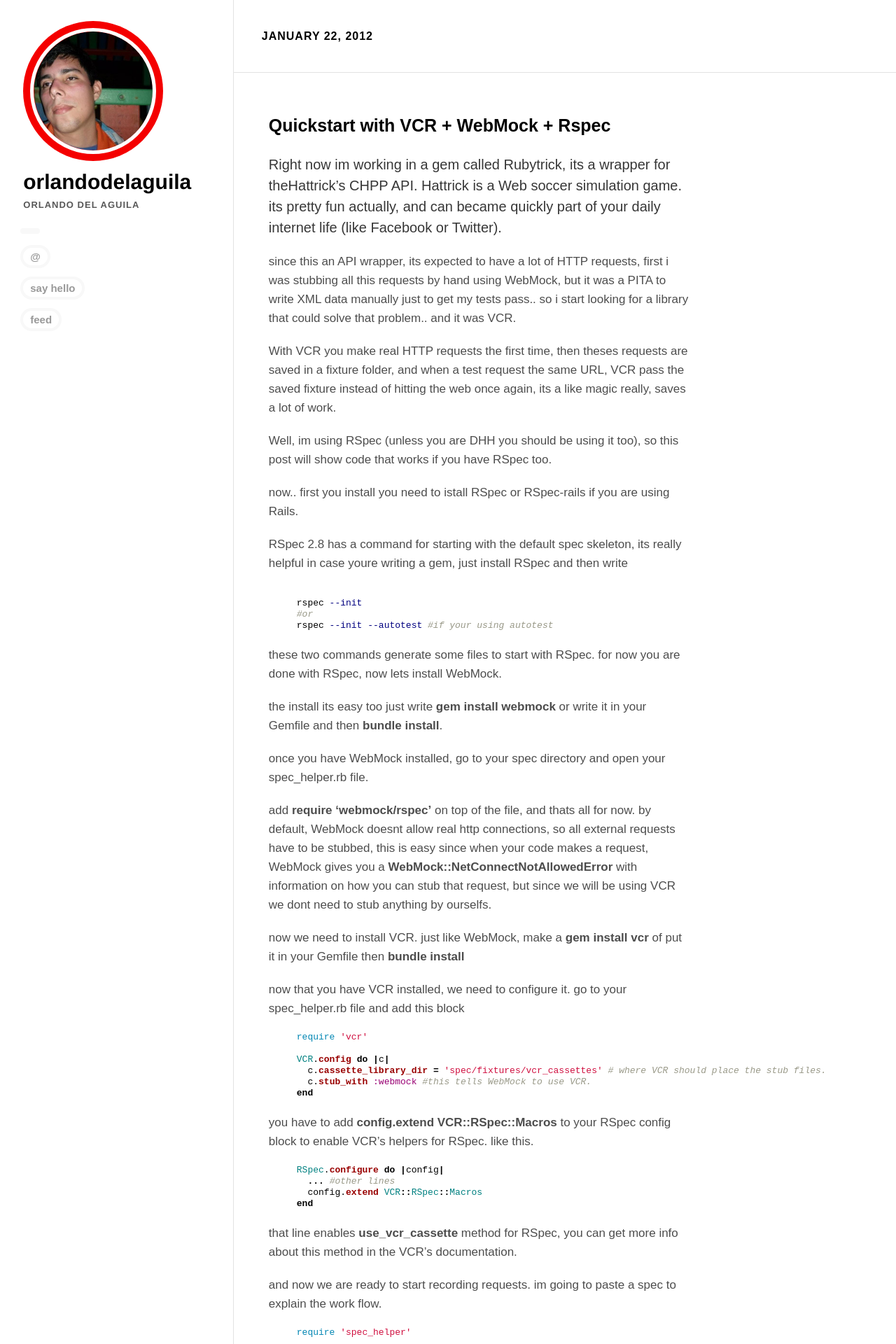
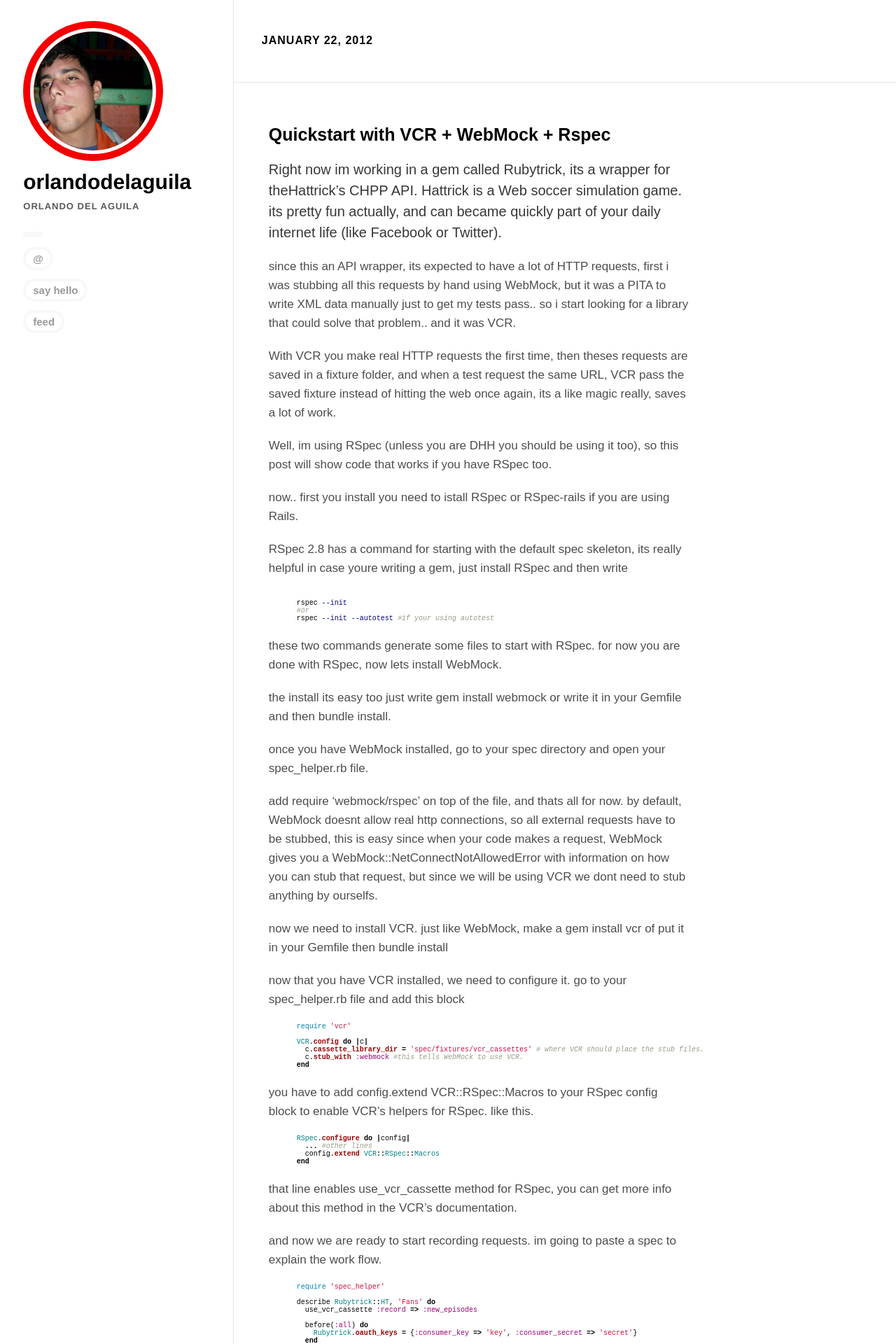
Before and after one commit to orlando/orlando.github.com, a Jekyll site: the page built from _posts/2012-01-22-quickstart-with-vcr-+-webmock.markdown, in a window 1280 px wide. Shown: the top 1920 px of the page at 70% size. Built offline with Jekyll 4.4.1, drawn with Linux system fonts in a browser that asks for light colours; Markdown is read by kramdown in place of the engine named in the settings; some of the changed text lies outside the part shown.

Commit message:
responsive

```diff
--- a/_includes/post.html
+++ b/_includes/post.html
@@ -14,11 +14,10 @@
       {% else %}
         {% capture date_format %}%A, %B %e{% endcapture %}
       {% endif %}
-      <time pubdate datetime="{{ post.date | html_global_date }}">{{ post.date | date: date_format }}</time>
       {% if post.source %}
         <a class="icon" href="{{ post.source }}" title="{{ post.title }}" rel="external">Source</a>
       {% else %}
-      <a class="icon" href="http://www.instapaper.com/hello2?u={{ site.url | url_encode }}{{ post.url | url_encode }}&amp;title={{ post.title | url_encode }}" rel="alternate" title="Save to Instapaper">Read Later</a>
+      <a class="instapaper" href="http://www.instapaper.com/hello2?u={{ site.url | url_encode }}{{ post.url | url_encode }}&amp;title={{ post.title | url_encode }}" rel="alternate" title="Save to Instapaper">Read Later</a>
       {% endif %}
     </p>
   </footer>
--- a/_layouts/base.html
+++ b/_layouts/base.html
@@ -26,18 +26,17 @@
     <meta property="og:site_name">
     <meta property="og:fb:app_id">
     <meta property="og:description" content="Orlando Del Aguila Blog">
-    <link rel="alternate" type="application/rss+xml" href="http://feeds.feedburner.com/orlandodelaguila/blog">
+    <link rel="alternate" type="application/rss+xml" href="http://feeds.feedburner.com/orlandodelaguila/blog"/>
     <!-- libraries -->
-    <link rel="stylesheet" media="all" type="text/css" href="/assets/stylesheets/elastic.css">
-    <link rel="stylesheet" media="print" type="text/css" href="/assets/stylesheets/elastic.print.css">
-    <link rel="stylesheet" media="screen" type="text/css" href="/assets/stylesheets/styles.css">
-    <link rel="stylesheet" media="screen" type="text/css" href="/assets/stylesheets/github.css">
+    <link rel="stylesheet" media="screen" type="text/css" href="/assets/stylesheets/reset.css"/>
+    <link rel="stylesheet" media="screen" type="text/css" href="/assets/stylesheets/styles.css"/>
+    <link rel="stylesheet" media="screen" type="text/css" href="/assets/stylesheets/github.css"/>
     <script data-cfasync="false" type="text/javascript" src="{{page.typekit_url}}"></script>
     <script type="text/javascript">try{Typekit.load();}catch(e){}</script>
   </head>
   <body style="zoom: 1;">
     <div class="unit">
-      <div class="same-height columns">
+      <div class="same-height columns adaptive-250-760">
         <div id="header" class="column fixed left">
           <div class="container">
             <header id="sidebar">
--- /dev/null
+++ b/assets/stylesheets/reset.css
@@ -0,0 +1,125 @@
+/*
+Copyright (c) 2008, Yahoo! Inc. All rights reserved.
+Code licensed under the BSD License:
+http://developer.yahoo.net/yui/license.txt
+version: 3.0.0pr1
+*/
+/*
+	TODO will need to remove settings on HTML since we can't namespace it.
+	TODO with the prefix, should I group by selector or property for weight savings?
+*/
+html{
+	color:#000;
+	background:#FFF;
+}
+/*
+	TODO remove settings on BODY since we can't namespace it.
+*/
+/*
+	TODO test putting a class on HEAD.
+		- Fails on FF.
+*/
+body,
+div,
+dl,
+dt,
+dd,
+ul,
+ol,
+li,
+h1,
+h2,
+h3,
+h4,
+h5,
+h6,
+pre,
+code,
+form,
+fieldset,
+legend,
+input,
+textarea,
+p,
+blockquote,
+th,
+td {
+	margin:0;
+	padding:0;
+}
+table {
+	border-collapse:collapse;
+	border-spacing:0;
+}
+fieldset,
+img {
+	border:0;
+}
+/*
+	TODO think about hanlding inheritence differently, maybe letting IE6 fail a bit...
+*/
+address,
+caption,
+cite,
+code,
+dfn,
+em,
+strong,
+th,
+var {
+	font-style:normal;
+	font-weight:normal;
+}
+/*
+	TODO Figure out where this list-style rule is best set. Hedger has a request to investigate.
+*/
+li {
+	list-style:none;
+}
+
+caption,
+th {
+	text-align:left;
+}
+h1,
+h2,
+h3,
+h4,
+h5,
+h6 {
+	font-size:100%;
+	font-weight:normal;
+}
+q:before,
+q:after {
+	content:'';
+}
+abbr,
+acronym {
+	border:0;
+	font-variant:normal;
+}
+/* to preserve line-height and selector appearance */
+sup {
+	vertical-align:text-top;
+}
+sub {
+	vertical-align:text-bottom;
+}
+input,
+textarea,
+select {
+	font-family:inherit;
+	font-size:inherit;
+	font-weight:inherit;
+}
+/*to enable resizing for IE*/
+input,
+textarea,
+select {
+	*font-size:100%;
+}
+/*because legend doesn't inherit in IE */
+legend {
+	color:#000;
+}
--- a/assets/stylesheets/styles.css
+++ b/assets/stylesheets/styles.css
@@ -1,3 +1,4 @@
+/* defaults */
 a, a:visited, a:hover, a:active {
   text-decoration:none !important;
   color: inherit;
@@ -8,12 +9,23 @@
   width:100%;
 }
 
+html{
+  font-size: 16px;
+}
+
+body{
+  font-size: 62.5%;
+}
+
 div#header{
   height:100%;
   width:26%;
+  float: left;
   padding-top:30px;
 }
 
+
+/* sidebar */
 div#header header#sidebar {
 }
 
@@ -46,8 +58,8 @@
 }
 
 div#header header#sidebar p {
-  font-size: 15px;
-  line-height: 23px;
+  font-size: 1.5em;
+  line-height: 2.3em;
   margin-top: 20px;
   margin-bottom: 20px;
   color: #4d4d4d;
@@ -57,17 +69,19 @@
 
 div#header header#sidebar h1,h2{
   font-family: 'freight-sans-pro','helvetica',sans-serif;
+  font-weight: 600;
 }
 
 div#header header#sidebar h1{
   margin:0;
   margin-top: 15px;
   color: #000000;
-  font-size: 30px;
+  font-size: 3em;
   line-height: 30px;
 }
 
 div#header header#sidebar ul#user_nav{
+  font-family: 'proxima-nova',sans-serif;
   position: relative;
   margin-top: 25px;
 }
@@ -89,7 +103,6 @@
   z-index: 5;
   padding: 0 10px;
   color: #999;
-  margin-left: -30px;
   font-weight: 600;
   background-color: #fff;
   margin-bottom: 12px;
@@ -105,18 +118,20 @@
   margin-top: 10px;
   letter-spacing: 1px;
   font-size: 13px;
-  line-height: 16px;
+  line-height: 1.6em;
   text-transform: uppercase;
   color: #585858;
 }
 
+/* main section */
 div#header div.container{
   height:100%;
-  width:100%;
   padding-left:10%;
 }
 
 div#content{
+  float:right;
+  width:74%;
   height:100%;
 }
 
@@ -124,6 +139,7 @@
   height:100%;
 }
 
+/* article */
 header.post-header{
   border-left: 1px solid #e3e3e3;
   padding: 40px 0px 40px 40px;
@@ -136,9 +152,9 @@
   text-transform: uppercase;
   color: #000;
   font-weight: 700;
-  font-size: 16px;
+  font-size: 1.6em;
   letter-spacing: 1px;
-  line-height: 23px;
+  line-height: 2.3em;
 }
 
 div#content section.content article{
@@ -170,10 +186,11 @@
 }
 
 div#content section.content article h1{
-  font-size: 25px;
+  font-size: 2.5em;
   font-weight: 600;
   margin-top: 20px;
 }
+
 div#content section.content article div.highlight{
   border: none;
   display: block;
@@ -181,17 +198,18 @@
   background-color: #f8f8f8;
   padding-top: 10px;
   padding-bottom: 10px;
-  font-size: 13px;
+  font-size: 1.3em;
   margin-left: -50px;
   margin-right: 0;
   width: auto;
   border-left: none;
   border-right: none;
   padding-left: 50px;
+  word-wrap:break-word;
 }
 
 div#content section.content article h2{
-  font-size: 20px;
+  font-size: 2em;
   font-weight: 600;
   margin-top: 20px;
 }
@@ -202,14 +220,14 @@
   border-bottom: 1px solid #CCC;
   font-family: "freight-sans-pro",sans-serif;
   font-weight: 700;
-  font-size: 20px;
+  font-size: 2em;
   line-height: 28px;
   -webkit-font-smoothing: antialiased;
 }
 
 div#content section.content article.post > p {
   max-width: 600px;
-  font-size: 17px;
+  font-size: 1.7em;
   line-height: 27px;
   margin-top: 20px;
   margin-bottom: 20px;
@@ -223,3 +241,147 @@
   line-height: 30px;
   color: #373737;
 }
+
+div#content section.content article.post a.instapaper {
+  font-family: 'proxima-nova',sans-serif;
+  font-size:1.5em;
+  color:#000000;
+}
+
+/* media-queries */
+@media only screen and (max-width: 1150px){
+  div#header{
+    font-size: 13.5px;
+  }
+
+  div#header header#sidebar{
+    font-size: 62.5%;
+  }
+
+  div#header header#sidebar figure.logo {
+    position:relative;
+    width: 150px;
+    height: 150px;
+    background-color: #F40000;
+    margin:0;
+    border-radius: 50%;
+  }
+
+  div#header header#sidebar figure.logo a{
+    display: block;
+    position: absolute;
+    top: 10px;
+    left: 10px;
+    width: 120px;
+    height: 120px;
+    border-radius: 50%;
+    -moz-border-radius: 50%;
+    -webkit-border-radius: 50%;
+    text-indent: -9999px;
+    border: 5px solid #fff;
+    background-size: 100%;
+    background-image: url(/assets/images/me.png);
+  }
+}
+
+@media only screen and (max-width: 960px){
+  div#header div.container{
+    height:100%;
+    padding-left:5%;
+  }
+  div#content section.content article p{
+    max-width:550px;
+    padding-right:100px;
+  }
+}
+
+@media only screen and (max-width: 760px){
+  body{
+    margin:0;
+  }
+
+  div#content section.content article p{
+    max-width:100%;
+    padding-right:0px;
+  }
+
+  header.post-header{
+    display:none;
+  }
+
+  div#header{
+    width:100%;
+    padding:0;
+    text-align:center;
+    font-size: 13.5px;
+  }
+
+  div#header, div#header div.container{
+    height:auto;
+    padding:0;
+  }
+
+  div#header header#sidebar figure.logo {
+    margin: 0 auto;
+  }
+
+  div#header header#sidebar ul#user_nav{
+    padding:0;
+  }
+
+  div#header header#sidebar ul#user_nav li{
+    display:inline-block;
+  }
+  div#header header#sidebar ul#user_nav li a{
+    position: relative;
+    display: inline-block;
+    font-size: 15px;
+    line-height: 25px;
+    border: 4px solid #f8f8f8;
+    border-radius: 20px;
+    -moz-border-radius: 20px;
+    -webkit-border-radius: 20px;
+    z-index: 5;
+    padding: 0 10px;
+    color: #999;
+    margin-left: 0px;
+    font-weight: 600;
+    background-color: #fff;
+    margin-bottom: 12px;
+  }
+
+  div#header header#sidebar ul#user_nav li.link.feed{
+    display:none;
+  }
+
+  div#content{
+    width:100%;
+  }
+
+  div#content section.content article{
+    padding: 60px;
+    border-left:0;
+  }
+
+  div#content section.content article div.highlight{
+    padding-left: 60px;
+    margin-left: -60px;
+    padding-right: 60px;
+    margin-right: -60px;
+  }
+
+}
+
+@media only screen and (max-width: 600px){
+  div#content section.content article.post{
+    padding: 20px;
+    border-left:0;
+  }
+
+  div#content section.content article div.highlight{
+    padding-left: 20px;
+    margin-left: -20px;
+    padding-right: 20px;
+    margin-right: -20px;
+  }
+}
```
Also changed, not shown: other parts of _layouts/base.html (+12 -1 lines), assets/stylesheets/kudo.css (added, +12 -0 lines), assets/javascripts/kudo.js (added).
